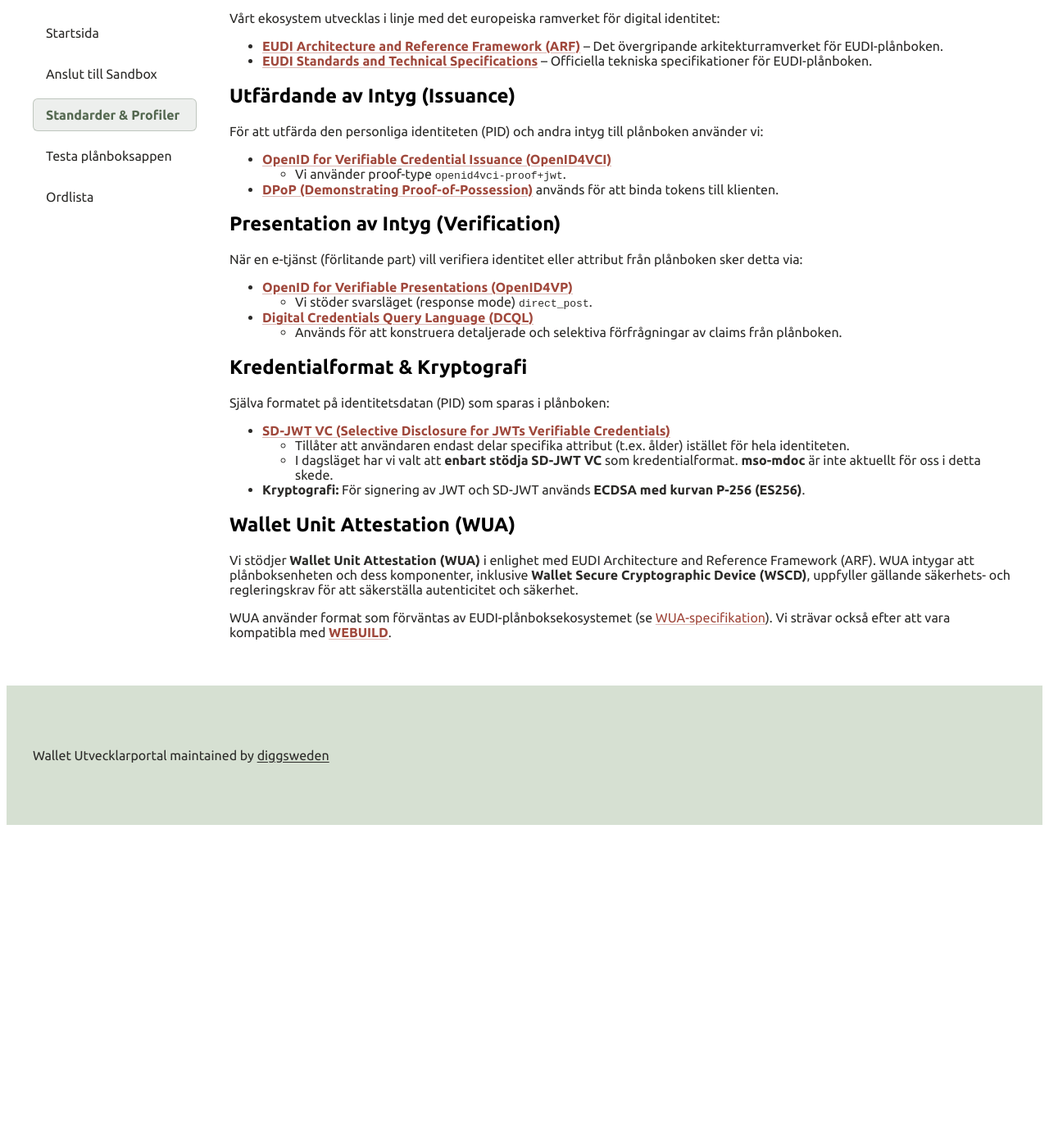
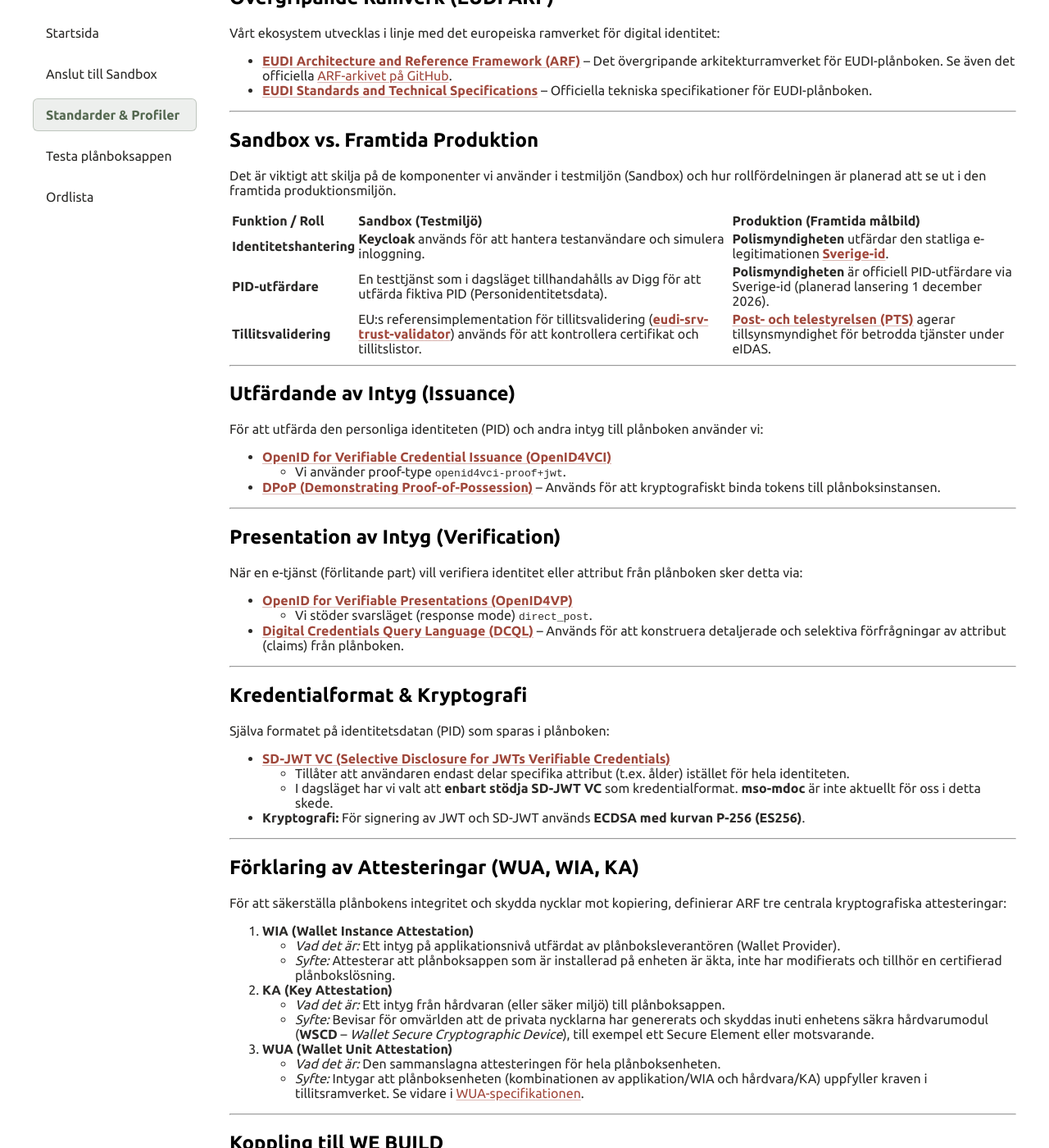
Before and after one commit to diggsweden/wallet-utvecklarportal, a Jekyll site: the page built from pages/standarder-och-profiler.md, in a window 1280 px wide and 1400 px high, scrolled down 440 px. Shown: the whole window at 82% size. Built offline with Jekyll 4.4.1, drawn with Linux system fonts in a browser that asks for light colours; before the commit the page ends 1454 px from its top, so only the background shows below that; some of the changed text lies outside the part shown.

Commit message:
Feat/document standards and profiles (#24)
* docs: update standards and links

Signed-off-by: Johan Forsman <extern.johan.forsman@digg.se>

* docs: clarify PID issuer roles in index and glossary

Signed-off-by: Johan Forsman <extern.johan.forsman@digg.se>

* docs: address PR review feedback on terminology and sandbox PID issuer

Signed-off-by: Johan Forsman <extern.johan.forsman@digg.se>

---------

Signed-off-by: Johan Forsman <extern.johan.forsman@digg.se>

```diff
--- a/pages/standarder-och-profiler.md
+++ b/pages/standarder-och-profiler.md
@@ -9,26 +9,45 @@ För att underlätta för förlitande parter att ansluta sina e-tjänster till e
 
 Istället för att återskapa specifikationer i detalj här, refererar vi direkt till de officiella standarderna.
 
-## Övergripande Ramverk
+---
+
+## Övergripande Ramverk (EUDI ARF)
 
 Vårt ekosystem utvecklas i linje med det europeiska ramverket för digital identitet:
-* **[EUDI Architecture and Reference Framework (ARF)](https://eudi.dev/latest/architecture-and-reference-framework-main/)** – Det övergripande arkitekturramverket för EUDI-plånboken.
+* **[EUDI Architecture and Reference Framework (ARF)](https://eudi.dev/latest/architecture-and-reference-framework-main/)** – Det övergripande arkitekturramverket för EUDI-plånboken. Se även det officiella [ARF-arkivet på GitHub](https://github.com/eu-digital-identity-wallet/eudi-doc-architecture-and-reference-framework).
 * **[EUDI Standards and Technical Specifications](https://github.com/eu-digital-identity-wallet/eudi-doc-standards-and-technical-specifications/tree/main)** – Officiella tekniska specifikationer för EUDI-plånboken.
+
+---
+
+## Sandbox vs. Framtida Produktion
+
+Det är viktigt att skilja på de komponenter vi använder i testmiljön (Sandbox) och hur rollfördelningen är planerad att se ut i den framtida produktionsmiljön.
+
+| Funktion / Roll | Sandbox (Testmiljö)                                                                                                                                                                                                  | Produktion (Framtida målbild) |
+| :--- |:---------------------------------------------------------------------------------------------------------------------------------------------------------------------------------------------------------------------| :--- |
+| **Identitetshantering** | **Keycloak** används för att hantera testanvändare och simulera inloggning.                                                                                                                                          | **Polismyndigheten** utfärdar den statliga e-legitimationen [**Sverige-id**](https://polisen.se/tjanster-tillstand/pass-och-nationellt-id-kort/statlig-e-legitimation-sverige-id/). |
+| **PID-utfärdare** | En testtjänst som i dagsläget tillhandahålls av Digg för att utfärda fiktiva PID (Personidentitetsdata).                                                                                                             | **Polismyndigheten** är officiell PID-utfärdare via Sverige-id (planerad lansering 1 december 2026). |
+| **Tillitsvalidering** | EU:s referensimplementation för tillitsvalidering ([**eudi-srv-trust-validator**](https://github.com/eu-digital-identity-wallet/eudi-srv-trust-validator)) används för att kontrollera certifikat och tillitslistor. | **[Post- och telestyrelsen (PTS)](https://www.pts.se)** agerar tillsynsmyndighet för betrodda tjänster under eIDAS. |
+
+---
 
 ## Utfärdande av Intyg (Issuance)
 
 För att utfärda den personliga identiteten (PID) och andra intyg till plånboken använder vi:
 * **[OpenID for Verifiable Credential Issuance (OpenID4VCI)](https://openid.net/specs/openid-4-verifiable-credential-issuance-1_0.html)**
   * Vi använder proof-type `openid4vci-proof+jwt`.
-* **[DPoP (Demonstrating Proof-of-Possession)](https://datatracker.ietf.org/doc/html/rfc9449)** används för att binda tokens till klienten.
+* **[DPoP (Demonstrating Proof-of-Possession)](https://datatracker.ietf.org/doc/html/rfc9449)** – Används för att kryptografiskt binda tokens till plånboksinstansen.
+
+---
 
 ## Presentation av Intyg (Verification)
 
 När en e-tjänst (förlitande part) vill verifiera identitet eller attribut från plånboken sker detta via:
 * **[OpenID for Verifiable Presentations (OpenID4VP)](https://openid.net/specs/openid-4-verifiable-presentations-1_0.html)**
   * Vi stöder svarsläget (response mode) `direct_post`.
-* **[Digital Credentials Query Language (DCQL)](https://openid.net/specs/openid-4-verifiable-presentations-1_0.html#name-digital-credentials-query-l)**
-  * Används för att konstruera detaljerade och selektiva förfrågningar av claims från plånboken.
+* **[Digital Credentials Query Language (DCQL)](https://openid.net/specs/openid-4-verifiable-presentations-1_0.html#name-digital-credentials-query-l)** – Används för att konstruera detaljerade och selektiva förfrågningar av attribut (claims) från plånboken.
+
+---
 
 ## Kredentialformat & Kryptografi
 
@@ -38,8 +57,28 @@ Själva formatet på identitetsdatan (PID) som sparas i plånboken:
   * I dagsläget har vi valt att **enbart stödja SD-JWT VC** som kredentialformat. **mso-mdoc** är inte aktuellt för oss i detta skede.
 * **Kryptografi:** För signering av JWT och SD-JWT används **ECDSA med kurvan P-256 (ES256)**.
 
-## Wallet Unit Attestation (WUA)
+---
 
-Vi stödjer **Wallet Unit Attestation (WUA)** i enlighet med EUDI Architecture and Reference Framework (ARF). WUA intygar att plånboksenheten och dess komponenter, inklusive **Wallet Secure Cryptographic Device (WSCD)**, uppfyller gällande säkerhets- och regleringskrav för att säkerställa autenticitet och säkerhet.
+## Förklaring av Attesteringar (WUA, WIA, KA)
 
-WUA använder format som förväntas av EUDI-plånboksekosystemet (se [WUA-specifikation](https://github.com/eu-digital-identity-wallet/eudi-doc-standards-and-technical-specifications/blob/main/docs/technical-specifications/ts3-wallet-unit-attestation.md)). Vi strävar också efter att vara kompatibla med [**WEBUILD**](https://github.com/webuild-consortium).
+För att säkerställa plånbokens integritet och skydda nycklar mot kopiering, definierar ARF tre centrala kryptografiska attesteringar:
+
+1. **WIA (Wallet Instance Attestation)**
+   * *Vad det är:* Ett intyg på applikationsnivå utfärdat av plånboksleverantören (Wallet Provider).
+   * *Syfte:* Attesterar att plånboksappen som är installerad på enheten är äkta, inte har modifierats och tillhör en certifierad plånbokslösning.
+2. **KA (Key Attestation)**
+   * *Vad det är:* Ett intyg från hårdvaran (eller säker miljö) till plånboksappen.
+   * *Syfte:* Bevisar för omvärlden att de privata nycklarna har genererats och skyddas inuti enhetens säkra hårdvarumodul (**WSCD** – *Wallet Secure Cryptographic Device*), till exempel ett Secure Element eller motsvarande.
+3. **WUA (Wallet Unit Attestation)**
+   * *Vad det är:* Den sammanslagna attesteringen för hela plånboksenheten.
+   * *Syfte:* Intygar att plånboksenheten (kombinationen av applikation/WIA och hårdvara/KA) uppfyller kraven i tillitsramverket. Se vidare i [WUA-specifikationen](https://github.com/eu-digital-identity-wallet/eudi-doc-standards-and-technical-specifications/blob/main/docs/technical-specifications/ts3-wallet-unit-attestation.md).
+
+---
+
+## Koppling till WE BUILD
+
+Det svenska plånbokssystemets testmiljö är utformad för att vara kompatibel med de tekniska profiler som utvecklas inom det europeiska pilotkonsortiet [**WE BUILD**](https://github.com/webuild-consortium).
+
+Syftet med detta är att:
+* Säkerställa att en plånbok som är certifierad och fungerar i andra EU-länder också kan användas sömlöst mot de svenska förlitande parternas e-tjänster.
+* Ge utvecklare en testmiljö som speglar de internationella kraven på interoperabilitet inför den skarpa driftsättningen av EUDI-plånböckerna.
```
Also changed, not shown: index.md (+1 -1 lines), pages/ordlista.md (+1 -1 lines).
